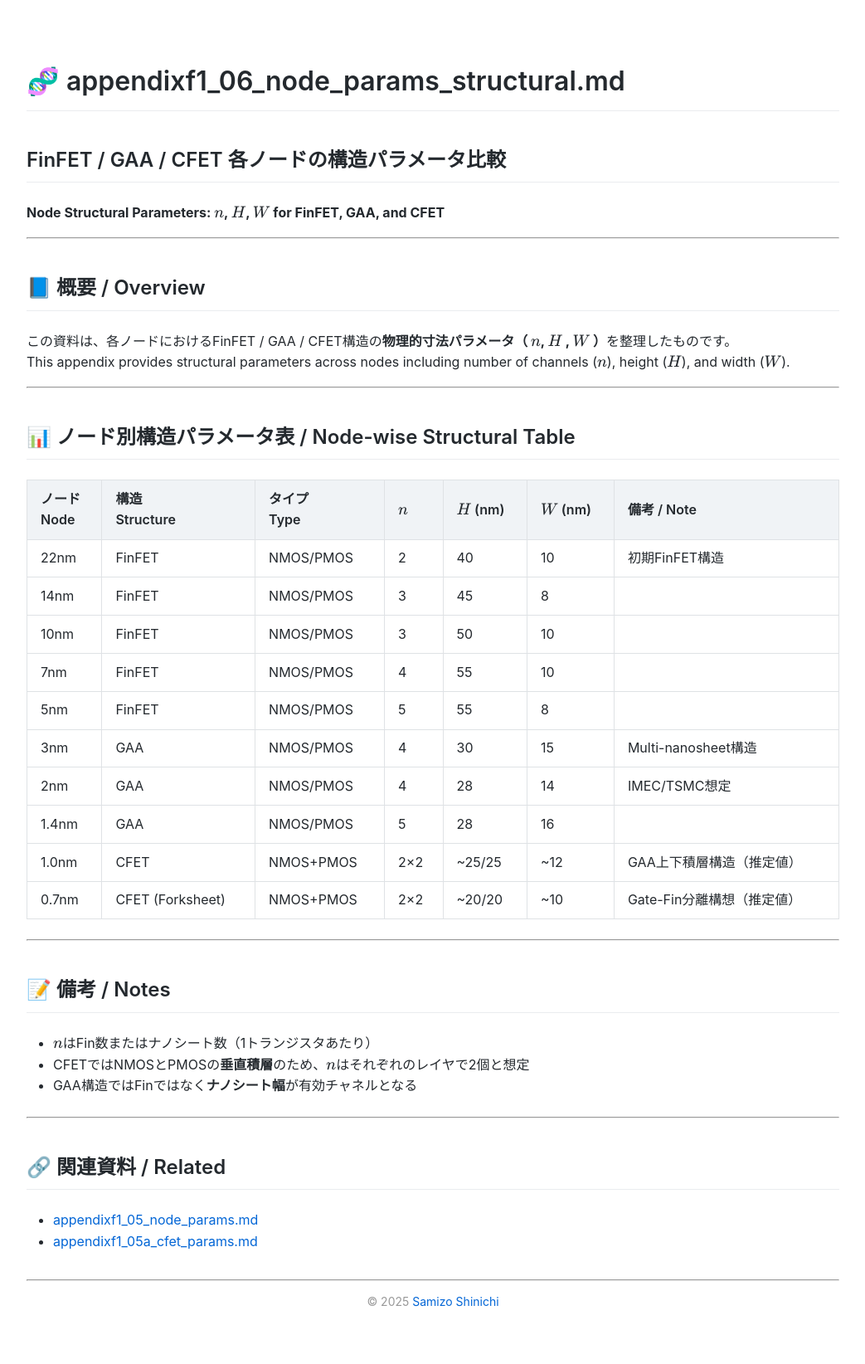
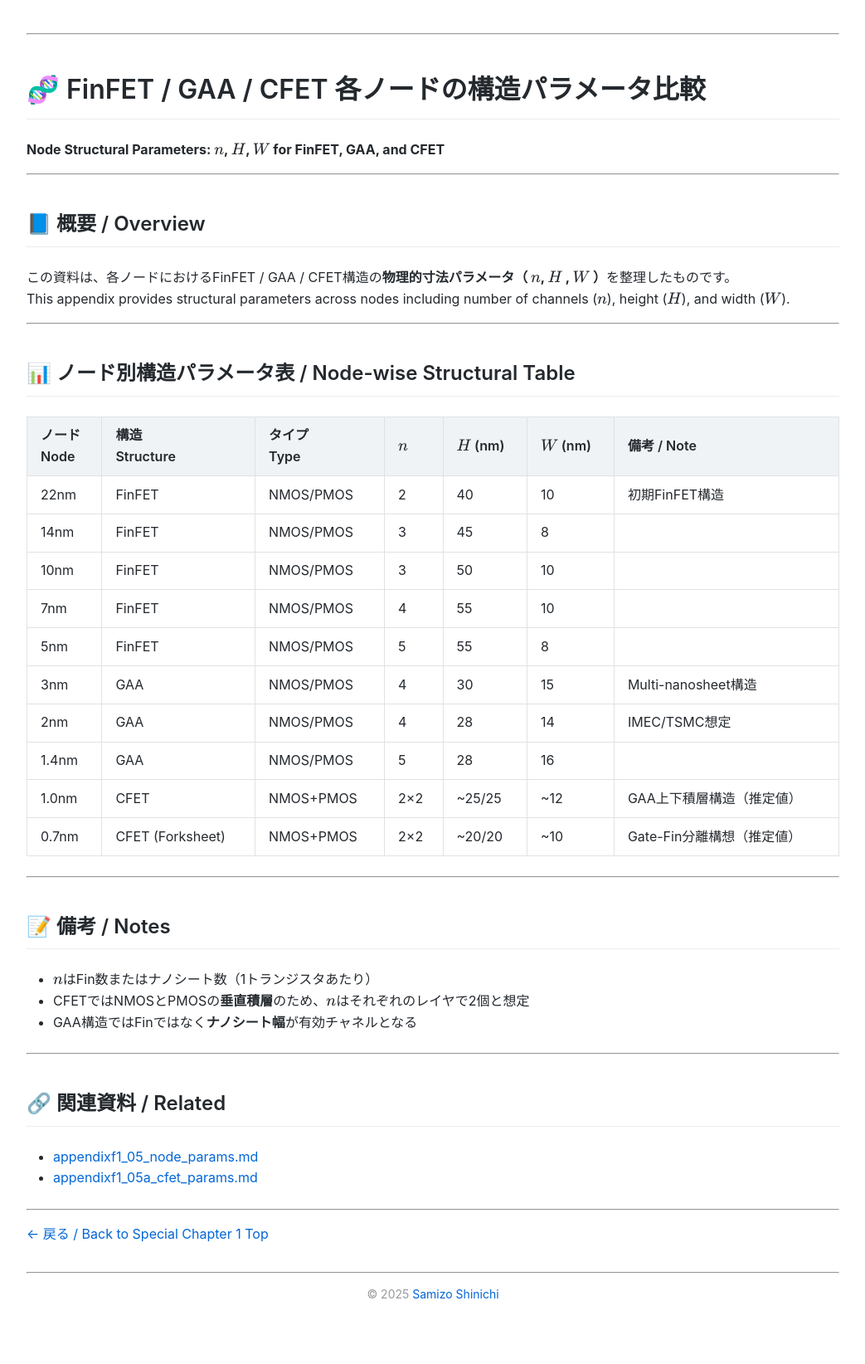
Before and after one commit to Samizo-AITL/Edusemi-v4x, a Jekyll site: the page built from f_chapter1_finfet_gaa/appendixf1_06_node_params_structural.md, in a window 1280 px wide. Shown: the whole page at 83% size, without its empty margins (118-1161 px from the left). Built offline with Jekyll 4.4.1, drawn with Linux system fonts in a browser that asks for light colours; our own code applies the rules of GitHub Pages for plain Markdown files.

Commit message:
Update appendixf1_06_node_params_structural.md

```diff
--- a/f_chapter1_finfet_gaa/appendixf1_06_node_params_structural.md
+++ b/f_chapter1_finfet_gaa/appendixf1_06_node_params_structural.md
@@ -1,5 +1,11 @@
-# 🧬 appendixf1_06_node_params_structural.md
-## FinFET / GAA / CFET 各ノードの構造パラメータ比較
+---
+layout: default
+title: FinFET / GAA / CFET 各ノードの構造パラメータ比較
+---
+
+---
+
+# 🧬 FinFET / GAA / CFET 各ノードの構造パラメータ比較
 **Node Structural Parameters: $n$, $H$, $W$ for FinFET, GAA, and CFET**
 
 ---
@@ -40,3 +46,7 @@
 
 - [appendixf1_05_node_params.md](./appendixf1_05_node_params.md)
 - [appendixf1_05a_cfet_params.md](./appendixf1_05a_cfet_params.md)
+
+---
+
+[← 戻る / Back to Special Chapter 1 Top](../f_chapter1_finfet_gaa/README.md)
```
